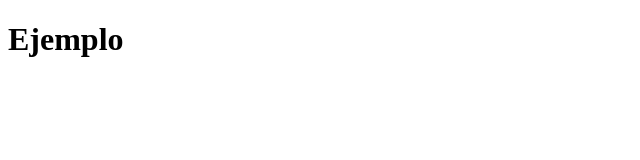
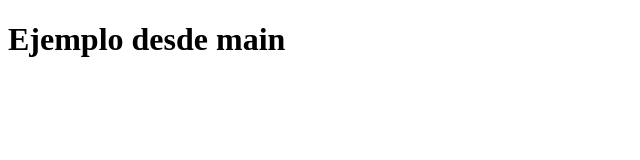
Before and after one commit to victor-izquierdo/demo, a plain HTML site: page index.html in a window 1280 px wide. Shown: the whole page, without its empty margins (0-640 px from the left). Drawn offline with Linux system fonts and the light colour scheme.

Commit message:
new changes

```diff
--- a/index.html
+++ b/index.html
@@ -6,6 +6,6 @@
   <title>Document</title>
 </head>
 <body>
-  <h1>Ejemplo</h1>
+  <h1>Ejemplo desde main</h1>
 </body>
 </html>
```
